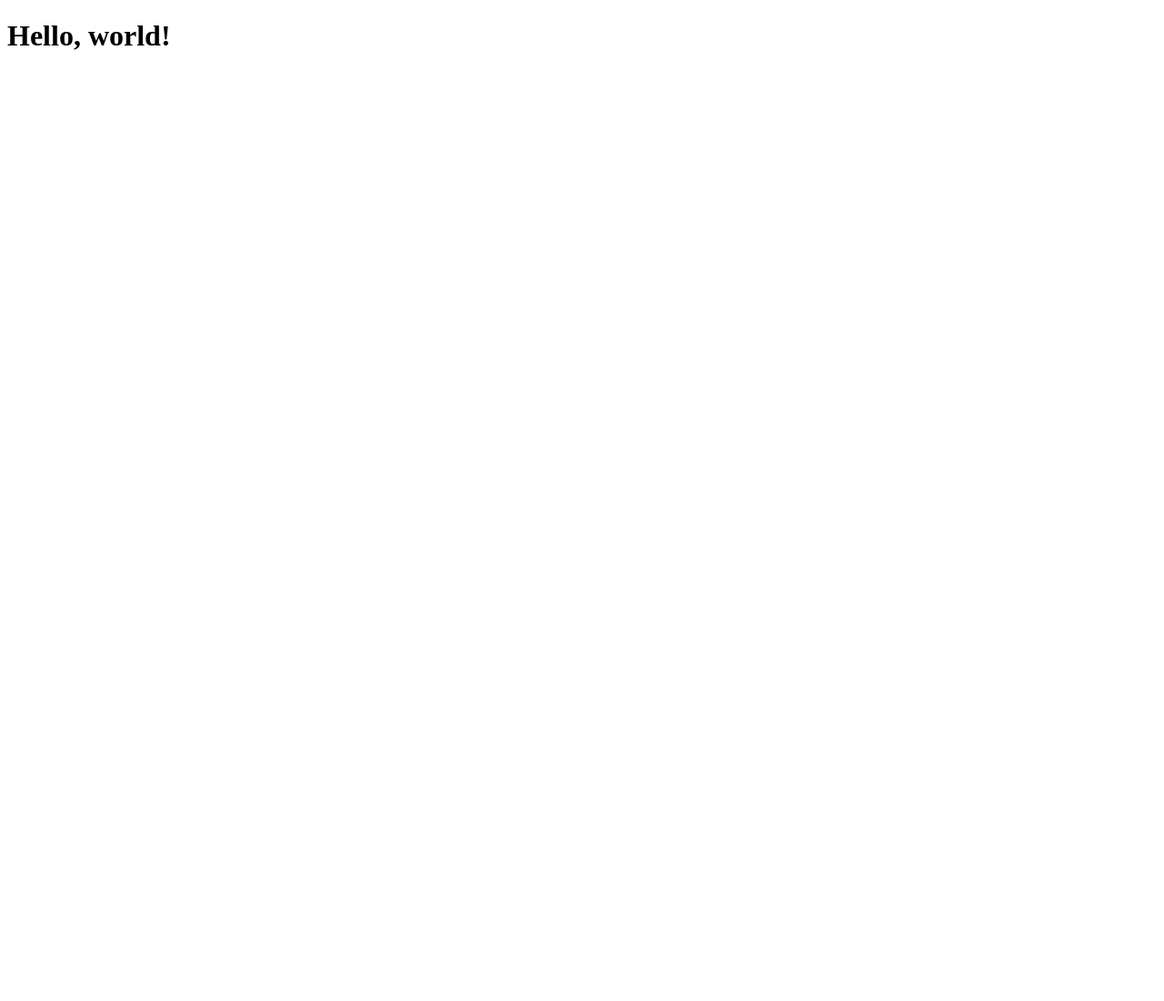
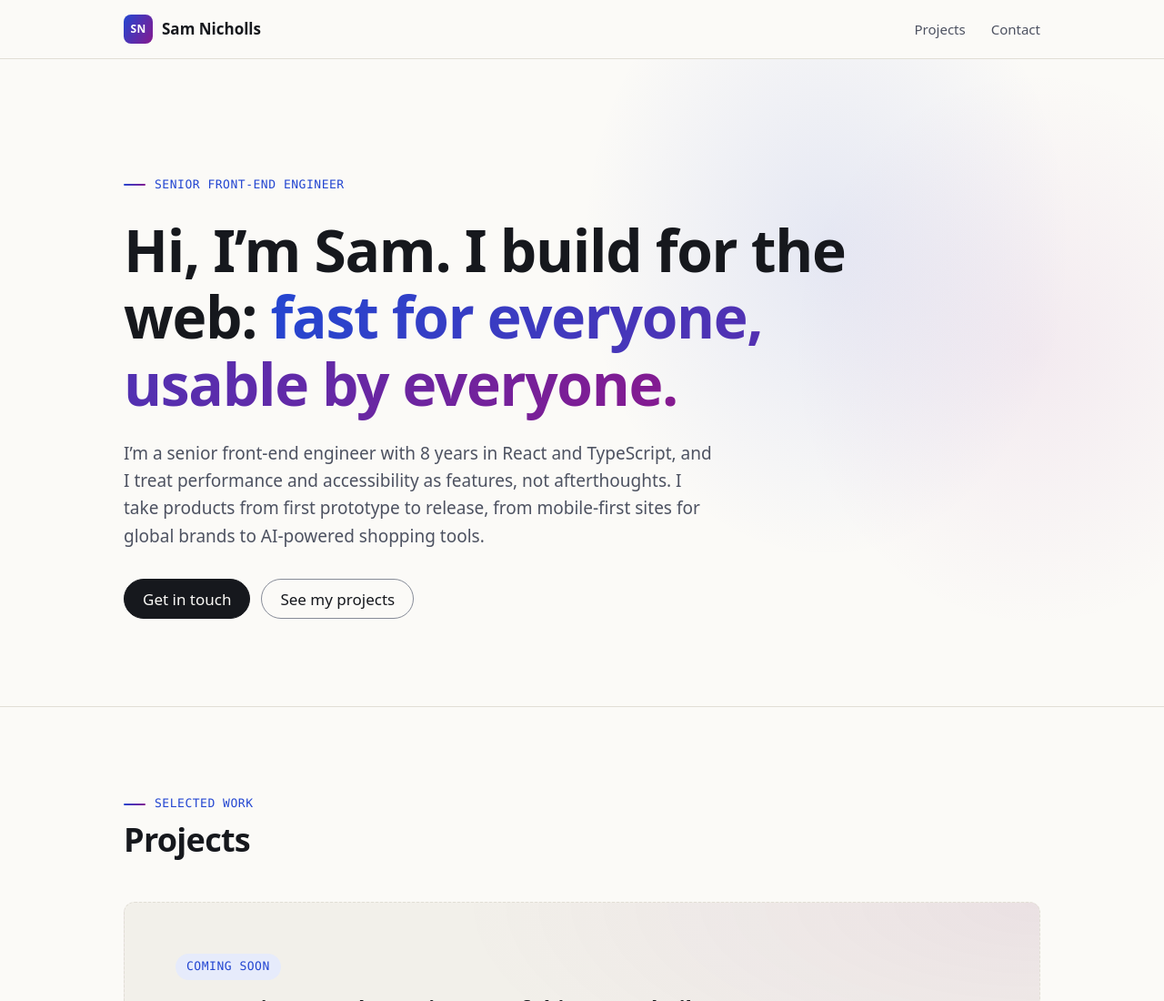
Before and after one commit to samnichollsuk/portfolio, an Astro site: page / in a window 1280 px wide. Shown: the top 1100 px of the page at 91% size. Before the commit the page ends 800 px from the top, so only its background shows below. Built offline with nearby package versions, Linux system fonts and the light colour scheme; Astro itself is replaced by a stand-in of ours.

Commit message:
Build portfolio landing page

```diff
--- a/astro.config.mjs
+++ b/astro.config.mjs
@@ -2,4 +2,6 @@
 import { defineConfig } from 'astro/config';
 
 // https://astro.build/config
-export default defineConfig({});
+export default defineConfig({
+	site: 'https://samnicholls.co.uk',
+});
--- /dev/null
+++ b/src/components/Contact.astro
@@ -0,0 +1,28 @@
+---
+import Section from "./Section.astro";
+import { profile } from "../data/profile";
+---
+
+<Section id="contact" title="Let’s talk" eyebrow="Contact">
+	<p class="intro">
+		Whether you have a role, a project or just want to say hello, my inbox is open.
+	</p>
+	<a class="email" href={`mailto:${profile.email}`}><span class="gradient-text">{profile.email}</span></a>
+</Section>
+
+<style>
+	.intro {
+		max-width: 50ch;
+		margin-bottom: 1.5rem;
+		color: var(--muted);
+		font-size: 1.125rem;
+	}
+
+	.email {
+		font-size: clamp(1.375rem, 4.5vw, 2.5rem);
+		font-weight: 700;
+		letter-spacing: -0.02em;
+		overflow-wrap: anywhere;
+		text-decoration-color: var(--accent-2);
+	}
+</style>
--- /dev/null
+++ b/src/components/Footer.astro
@@ -0,0 +1,27 @@
+---
+import { profile } from "../data/profile";
+
+const year = new Date().getFullYear();
+---
+
+<footer class="site-footer">
+	<div class="container inner">
+		<p>© {year} {profile.name}</p>
+	</div>
+</footer>
+
+<style>
+	.site-footer {
+		padding-block: 2rem;
+		border-top: 1px solid var(--border);
+		color: var(--muted);
+		font-size: 0.875rem;
+	}
+
+	.inner {
+		display: flex;
+		flex-wrap: wrap;
+		justify-content: space-between;
+		gap: 0.5rem 1.5rem;
+	}
+</style>
--- /dev/null
+++ b/src/components/Header.astro
@@ -0,0 +1,91 @@
+---
+import { profile } from "../data/profile";
+
+const links = [
+	{ href: "#projects", label: "Projects" },
+	{ href: "#contact", label: "Contact" },
+];
+---
+
+<header class="site-header">
+	<div class="container inner">
+		<a class="brand" href="/" aria-label={`${profile.name}, home`}>
+			<span class="monogram" aria-hidden="true">SN</span>
+			<span class="brand-name">{profile.name}</span>
+		</a>
+		<nav aria-label="Main">
+			<ul>
+				{links.map((link) => (
+					<li><a href={link.href}>{link.label}</a></li>
+				))}
+			</ul>
+		</nav>
+	</div>
+</header>
+
+<style>
+	.site-header {
+		position: sticky;
+		top: 0;
+		z-index: 10;
+		background: color-mix(in srgb, var(--bg) 92%, transparent);
+		backdrop-filter: blur(10px);
+		-webkit-backdrop-filter: blur(10px);
+		border-bottom: 1px solid var(--border);
+	}
+
+	.inner {
+		display: flex;
+		align-items: center;
+		justify-content: space-between;
+		gap: 1rem;
+		min-height: 4rem;
+	}
+
+	.brand {
+		display: inline-flex;
+		align-items: center;
+		gap: 0.625rem;
+		color: var(--text);
+		font-weight: 600;
+		text-decoration: none;
+	}
+
+	.monogram {
+		display: grid;
+		place-items: center;
+		width: 2rem;
+		height: 2rem;
+		border-radius: 0.5rem;
+		background: var(--gradient);
+		color: var(--on-accent);
+		font-size: 0.75rem;
+		letter-spacing: 0.02em;
+	}
+
+	ul {
+		display: flex;
+		gap: clamp(0.75rem, 2.5vw, 1.75rem);
+		padding: 0;
+		list-style: none;
+	}
+
+	/* Padding keeps each link at least 24px tall (WCAG 2.5.8 target size). */
+	nav a {
+		display: inline-block;
+		padding-block: 0.5rem;
+		color: var(--muted);
+		font-size: 0.9375rem;
+		text-decoration: none;
+	}
+
+	nav a:hover {
+		color: var(--text);
+	}
+
+	@media (max-width: 40rem) {
+		.brand-name {
+			display: none;
+		}
+	}
+</style>
--- /dev/null
+++ b/src/components/Hero.astro
@@ -0,0 +1,93 @@
+---
+import { profile } from "../data/profile";
+---
+
+<section class="hero" aria-labelledby="hero-heading">
+	<div class="container">
+		<p class="eyebrow">{profile.title}</p>
+		<h1 id="hero-heading">
+			Hi, I’m {profile.name.split(" ")[0]}. I build for the web: <span class="gradient-text">fast for everyone, usable by everyone.</span>
+		</h1>
+		<p class="summary">{profile.summary}</p>
+		<div class="actions">
+			<a class="button primary" href={`mailto:${profile.email}`}>Get in touch</a>
+			<a class="button" href="#projects">See my projects</a>
+		</div>
+	</div>
+</section>
+
+<style>
+	.hero {
+		position: relative;
+		isolation: isolate;
+		overflow: hidden;
+		padding-block: clamp(4rem, 12vw, 8rem) clamp(3.5rem, 8vw, 6rem);
+	}
+
+	/* Soft colour wash behind the intro. */
+	.hero::before {
+		content: "";
+		position: absolute;
+		inset: -20% -10% auto auto;
+		z-index: -1;
+		width: min(48rem, 90vw);
+		aspect-ratio: 1;
+		background:
+			radial-gradient(closest-side at 35% 45%, var(--glow-1), transparent),
+			radial-gradient(closest-side at 65% 60%, var(--glow-2), transparent);
+		pointer-events: none;
+	}
+
+	.container {
+		display: grid;
+		gap: 1.5rem;
+	}
+
+	h1 {
+		max-width: 22ch;
+		font-size: clamp(2.25rem, 6vw, 4rem);
+		font-weight: 700;
+	}
+
+	.summary {
+		max-width: 60ch;
+		color: var(--muted);
+		font-size: clamp(1.0625rem, 1.6vw, 1.1875rem);
+	}
+
+	.actions {
+		display: flex;
+		flex-wrap: wrap;
+		gap: 0.75rem;
+		margin-top: 0.5rem;
+	}
+
+	.button {
+		display: inline-flex;
+		align-items: center;
+		min-height: 2.75rem;
+		padding-inline: 1.25rem;
+		border: 1px solid var(--border-strong);
+		border-radius: 999px;
+		color: var(--text);
+		font-weight: 500;
+		text-decoration: none;
+		transition: border-color 150ms ease, background-color 150ms ease;
+	}
+
+	.button:hover {
+		border-color: var(--text);
+	}
+
+	.button.primary {
+		background: var(--text);
+		border-color: var(--text);
+		color: var(--bg);
+	}
+
+	.button.primary:hover {
+		background: var(--gradient);
+		border-color: transparent;
+		color: var(--on-accent);
+	}
+</style>
--- /dev/null
+++ b/src/components/Projects.astro
@@ -0,0 +1,46 @@
+---
+import Section from "./Section.astro";
+---
+
+<Section id="projects" title="Projects" eyebrow="Selected work">
+	<div class="coming-soon">
+		<span class="badge">Coming soon</span>
+		<p class="lead">I’m putting together write-ups of things I’ve built.</p>
+		<p class="note">Check back soon for case studies and side projects.</p>
+	</div>
+</Section>
+
+<style>
+	.coming-soon {
+		display: grid;
+		justify-items: start;
+		gap: 0.75rem;
+		padding: clamp(2rem, 5vw, 3.5rem);
+		border: 1px dashed var(--border);
+		border-radius: var(--radius);
+		background:
+			radial-gradient(40rem 16rem at 100% 0%, var(--glow-2), transparent),
+			var(--surface);
+	}
+
+	.badge {
+		padding: 0.25rem 0.75rem;
+		border-radius: 999px;
+		background: var(--accent-soft);
+		color: var(--accent);
+		font-family: var(--font-mono);
+		font-size: 0.8125rem;
+		letter-spacing: 0.04em;
+		text-transform: uppercase;
+	}
+
+	.lead {
+		font-size: clamp(1.25rem, 2.5vw, 1.5rem);
+		font-weight: 600;
+		letter-spacing: -0.01em;
+	}
+
+	.note {
+		color: var(--muted);
+	}
+</style>
--- /dev/null
+++ b/src/components/Section.astro
@@ -0,0 +1,37 @@
+---
+interface Props {
+	id: string;
+	title: string;
+	eyebrow?: string;
+}
+
+const { id, title, eyebrow } = Astro.props;
+const headingId = `${id}-heading`;
+---
+
+<section id={id} aria-labelledby={headingId} class="section">
+	<div class="container">
+		<header class="section-header">
+			{eyebrow && <p class="eyebrow">{eyebrow}</p>}
+			<h2 id={headingId}>{title}</h2>
+		</header>
+		<slot />
+	</div>
+</section>
+
+<style>
+	.section {
+		padding-block: clamp(3.5rem, 8vw, 6rem);
+		border-top: 1px solid var(--border);
+	}
+
+	.section-header {
+		display: grid;
+		gap: 0.5rem;
+		margin-bottom: clamp(2rem, 4vw, 3rem);
+	}
+
+	h2 {
+		font-size: clamp(1.75rem, 3.5vw, 2.25rem);
+	}
+</style>
--- /dev/null
+++ b/src/data/profile.ts
@@ -0,0 +1,7 @@
+export const profile = {
+	name: "Sam Nicholls",
+	title: "Senior Front-End Engineer",
+	email: "contact@samnicholls.co.uk",
+	summary:
+		"I’m a senior front-end engineer with 8 years in React and TypeScript, and I treat performance and accessibility as features, not afterthoughts. I take products from first prototype to release, from mobile-first sites for global brands to AI-powered shopping tools.",
+};
--- /dev/null
+++ b/src/layouts/BaseLayout.astro
@@ -0,0 +1,37 @@
+---
+import "../styles/global.css";
+
+interface Props {
+	title: string;
+	description: string;
+}
+
+const { title, description } = Astro.props;
+const canonical = new URL(Astro.url.pathname, Astro.site);
+---
+
+<!doctype html>
+<html lang="en-GB">
+	<head>
+		<meta charset="utf-8" />
+		<meta name="viewport" content="width=device-width, initial-scale=1" />
+		<title>{title}</title>
+		<meta name="description" content={description} />
+		<link rel="canonical" href={canonical} />
+		<link rel="icon" type="image/svg+xml" href="/favicon.svg" />
+		<meta name="theme-color" content="#fbfaf7" media="(prefers-color-scheme: light)" />
+		<meta name="theme-color" content="#111317" media="(prefers-color-scheme: dark)" />
+
+		<meta property="og:type" content="website" />
+		<meta property="og:title" content={title} />
+		<meta property="og:description" content={description} />
+		<meta property="og:url" content={canonical} />
+		<meta name="twitter:card" content="summary" />
+
+		<meta name="generator" content={Astro.generator} />
+	</head>
+	<body>
+		<a class="skip-link" href="#main">Skip to content</a>
+		<slot />
+	</body>
+</html>
--- /dev/null
+++ b/src/pages/404.astro
@@ -0,0 +1,28 @@
+---
+import BaseLayout from "../layouts/BaseLayout.astro";
+import Header from "../components/Header.astro";
+import Footer from "../components/Footer.astro";
+import { profile } from "../data/profile";
+---
+
+<BaseLayout title={`Page not found · ${profile.name}`} description="This page doesn’t exist.">
+	<Header />
+	<main id="main" class="container not-found">
+		<p class="eyebrow">404</p>
+		<h1>This page doesn’t exist.</h1>
+		<p><a href="/">Back to the home page</a></p>
+	</main>
+	<Footer />
+</BaseLayout>
+
+<style>
+	.not-found {
+		display: grid;
+		gap: 1rem;
+		padding-block: clamp(5rem, 15vw, 10rem);
+	}
+
+	h1 {
+		font-size: clamp(2rem, 5vw, 3rem);
+	}
+</style>
--- a/src/pages/index.astro
+++ b/src/pages/index.astro
@@ -1,17 +1,22 @@
 ---
-const greeting: string = "Hello, world!";
+import BaseLayout from "../layouts/BaseLayout.astro";
+import Header from "../components/Header.astro";
+import Hero from "../components/Hero.astro";
+import Projects from "../components/Projects.astro";
+import Contact from "../components/Contact.astro";
+import Footer from "../components/Footer.astro";
+import { profile } from "../data/profile";
 ---
 
-<html lang="en">
-	<head>
-		<meta charset="utf-8" />
-		<link rel="icon" type="image/svg+xml" href="/favicon.svg" />
-		<link rel="icon" href="/favicon.ico" />
-		<meta name="viewport" content="width=device-width" />
-		<meta name="generator" content={Astro.generator} />
-		<title>Portfolio</title>
-	</head>
-	<body>
-		<h1>{greeting}</h1>
-	</body>
-</html>
+<BaseLayout
+	title={`${profile.name} · ${profile.title}`}
+	description={`${profile.name} is a senior front-end engineer building fast, accessible web applications in React and TypeScript.`}
+>
+	<Header />
+	<main id="main">
+		<Hero />
+		<Projects />
+		<Contact />
+	</main>
+	<Footer />
+</BaseLayout>
--- /dev/null
+++ b/src/styles/global.css
@@ -0,0 +1,202 @@
+:root {
+	color-scheme: light dark;
+
+	--bg: #fbfaf7;
+	--surface: #f2f0ea;
+	--text: #16181d;
+	--muted: #4d5261;
+	--border: #e1ded5;
+	/* Borders that identify a control: at least 3:1 against --bg (WCAG 1.4.11). */
+	--border-strong: #868b97;
+	--accent: #2346d1;
+	--accent-2: #86198f;
+	--accent-soft: #e6ebfb;
+	/* Text placed on the accent colours or the gradient. */
+	--on-accent: #ffffff;
+	--gradient: linear-gradient(120deg, var(--accent) 0%, var(--accent-2) 100%);
+	/* Kept faint so text over the glow still meets 4.5:1. */
+	--glow-1: rgb(35 70 209 / 0.1);
+	--glow-2: rgb(134 25 143 / 0.07);
+
+	--font-sans: ui-sans-serif, system-ui, -apple-system, "Segoe UI", Roboto, "Helvetica Neue", Arial, sans-serif;
+	--font-mono: ui-monospace, "SF Mono", SFMono-Regular, Menlo, Consolas, monospace;
+
+	--content: 68rem;
+	--gutter: clamp(1.25rem, 4vw, 2.5rem);
+	--radius: 0.75rem;
+}
+
+@media (prefers-color-scheme: dark) {
+	:root {
+		--bg: #111317;
+		--surface: #1a1d23;
+		--text: #eceef2;
+		--muted: #9aa0ad;
+		--border: #2a2e36;
+		--border-strong: #6b717f;
+		--accent: #8aa2ff;
+		--accent-2: #e879f9;
+		--accent-soft: #1d2440;
+		--on-accent: #111317;
+		--glow-1: rgb(99 125 255 / 0.18);
+		--glow-2: rgb(217 70 239 / 0.12);
+	}
+}
+
+*,
+*::before,
+*::after {
+	box-sizing: border-box;
+}
+
+html {
+	scroll-behavior: smooth;
+	scroll-padding-top: 5rem;
+	-webkit-text-size-adjust: 100%;
+}
+
+@media (prefers-reduced-motion: reduce) {
+	html {
+		scroll-behavior: auto;
+	}
+
+	*,
+	*::before,
+	*::after {
+		transition-duration: 0.01ms !important;
+		animation-duration: 0.01ms !important;
+		animation-iteration-count: 1 !important;
+	}
+}
+
+body {
+	margin: 0;
+	background: var(--bg);
+	color: var(--text);
+	font-family: var(--font-sans);
+	font-size: 1.0625rem;
+	line-height: 1.6;
+	-webkit-font-smoothing: antialiased;
+	text-rendering: optimizeLegibility;
+}
+
+h1,
+h2,
+h3,
+p,
+ul,
+dl,
+dd {
+	margin: 0;
+}
+
+h1,
+h2,
+h3 {
+	line-height: 1.15;
+	letter-spacing: -0.02em;
+	text-wrap: balance;
+}
+
+p {
+	text-wrap: pretty;
+}
+
+a {
+	color: var(--accent);
+	text-underline-offset: 0.2em;
+	text-decoration-thickness: 1px;
+}
+
+a:hover {
+	text-decoration-thickness: 2px;
+}
+
+:focus-visible {
+	outline: 2px solid var(--accent);
+	outline-offset: 3px;
+	border-radius: 4px;
+}
+
+::selection {
+	background: var(--accent);
+	color: var(--bg);
+}
+
+.container {
+	width: 100%;
+	max-width: var(--content);
+	margin-inline: auto;
+	padding-inline: var(--gutter);
+}
+
+.eyebrow {
+	display: inline-flex;
+	align-items: center;
+	gap: 0.625rem;
+	font-family: var(--font-mono);
+	font-size: 0.8125rem;
+	letter-spacing: 0.04em;
+	text-transform: uppercase;
+	color: var(--accent);
+}
+
+.eyebrow::before {
+	content: "";
+	width: 1.5rem;
+	height: 2px;
+	border-radius: 2px;
+	background: var(--gradient);
+}
+
+.gradient-text {
+	background: var(--gradient);
+	-webkit-background-clip: text;
+	background-clip: text;
+	color: transparent;
+}
+
+/* Windows High Contrast and other forced-colour modes drop background images,
+   which would leave gradient text invisible. Fall back to the system text colour. */
+@media (forced-colors: active) {
+	.gradient-text {
+		background: none;
+		color: CanvasText;
+	}
+
+	a .gradient-text {
+		color: LinkText;
+	}
+
+	.eyebrow::before {
+		background: CanvasText;
+	}
+}
+
+.visually-hidden {
+	position: absolute;
+	width: 1px;
+	height: 1px;
+	padding: 0;
+	margin: -1px;
+	overflow: hidden;
+	clip: rect(0 0 0 0);
+	white-space: nowrap;
+	border: 0;
+}
+
+.skip-link {
+	position: absolute;
+	top: 0.75rem;
+	left: 0.75rem;
+	z-index: 100;
+	padding: 0.5rem 1rem;
+	background: var(--text);
+	color: var(--bg);
+	border-radius: 0.5rem;
+	transform: translateY(-200%);
+}
+
+.skip-link:focus {
+	transform: none;
+}
```
Also changed, not shown: .claude/launch.json (added), public/favicon.ico (deleted), public/favicon.svg.
